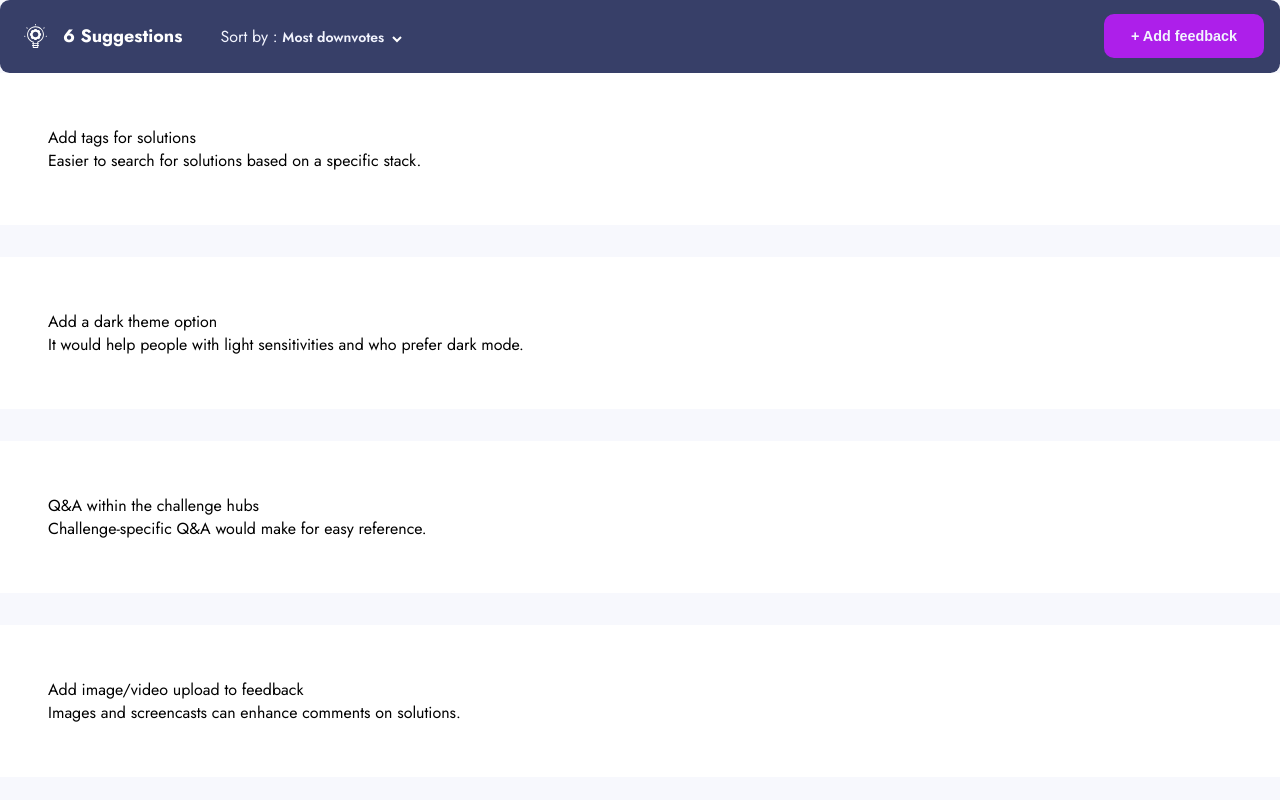
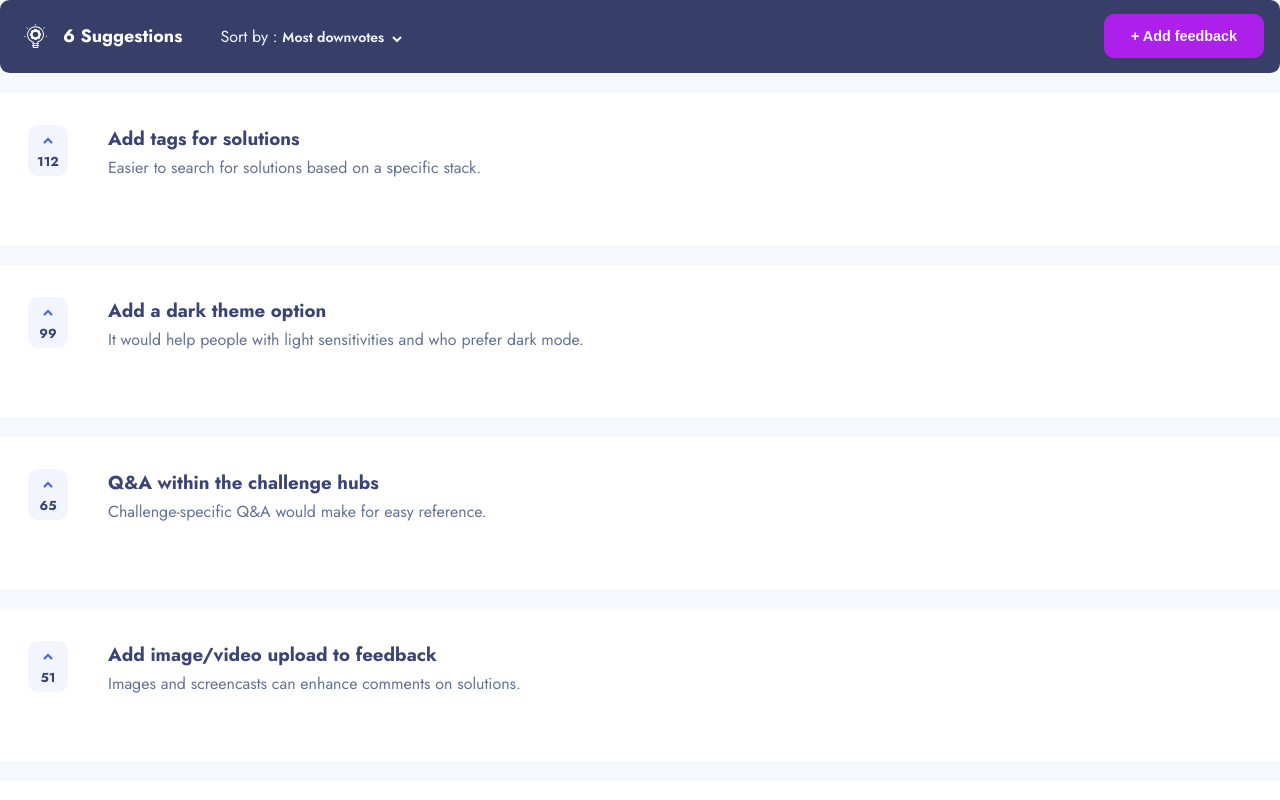
Before and after one commit to emanusantos/product-feedback, an Angular app: page / in a window 1280 px wide. Shown: the top 800 px of the page. Built offline with nearby package versions, Linux system fonts and the light colour scheme.

Commit message:
feat: setup upvotes component

```diff
--- a/src/app/app.module.ts
+++ b/src/app/app.module.ts
@@ -9,6 +9,7 @@ import { HomeComponent } from './routes/home/home.component';
 import { HeaderComponent } from './components/header/header.component';
 import { SelectComponent } from './components/select/select.component';
 import { FeedbackComponent } from './components/feedback/feedback.component';
+import { UpvotesComponent } from './components/upvotes/upvotes.component';
 
 @NgModule({
   declarations: [
@@ -18,6 +19,7 @@ import { FeedbackComponent } from './components/feedback/feedback.component';
     HeaderComponent,
     SelectComponent,
     FeedbackComponent,
+    UpvotesComponent,
   ],
   imports: [
     BrowserModule,
--- a/src/app/components/feedback/feedback.component.html
+++ b/src/app/components/feedback/feedback.component.html
@@ -1,4 +1,8 @@
-<div class="container" [ngStyle]="!isLastItem ? { 'margin-bottom': '2rem' } : {}">
-    <p>{{ request.title }}</p>
-    <p>{{ request.description }}</p>
-</div>
+<article class="container">
+    <app-upvotes [numberOfUpvotes]="request.upvotes" />
+
+    <section>
+        <h3>{{ request.title }}</h3>
+        <p>{{ request.description }}</p>
+    </section>
+</article>
--- a/src/app/components/feedback/feedback.component.sass
+++ b/src/app/components/feedback/feedback.component.sass
@@ -4,6 +4,20 @@
     background-color: $white
     height: 9.5rem
     display: flex
+    margin-top: 1.25rem
+    padding-left: 1.75rem
+    padding-top: 2rem
+    gap: 2.5rem
+
+section
+    display: flex
     flex-direction: column
-    justify-content: center
-    padding-left: 3rem
+    gap: 0.25rem
+
+h3
+    color: $dark-blue-alt
+
+p
+    font-size: 16px
+    color: $grayish-blue
+    font-weight: 400
--- a/src/app/components/feedback/feedback.component.ts
+++ b/src/app/components/feedback/feedback.component.ts
@@ -17,5 +17,4 @@ export class FeedbackComponent {
     upvotes: 0,
     comments: [],
   };
-  @Input() isLastItem = false;
 }
--- /dev/null
+++ b/src/app/components/upvotes/upvotes.component.html
@@ -0,0 +1,4 @@
+<div class="container">
+    <img src="../../../assets/shared/icon-arrow-up.svg">
+    <b>{{ numberOfUpvotes }}</b>
+</div>
--- /dev/null
+++ b/src/app/components/upvotes/upvotes.component.sass
@@ -0,0 +1,17 @@
+@import 'src/styles'
+
+.container
+    width: 2.5rem
+    height: 3.2rem
+    background-color: $button-label
+    display: flex
+    flex-direction: column
+    justify-content: center
+    align-items: center
+    gap: .5rem
+    padding: 1rem .5rem .5rem .5rem
+    border-radius: 10px
+
+b
+    color: $dark-blue-alt
+    font-size: 13px
--- a/src/app/routes/home/home.component.html
+++ b/src/app/routes/home/home.component.html
@@ -1,5 +1,5 @@
 <app-header />
 
 <main>
-    <app-feedback *ngFor="let request of data.productRequests; let i = index" [request]="request" [isLastItem]="i === data.productRequests.length - 1" />
+    <app-feedback *ngFor="let request of data.productRequests" [request]="request" />
 </main>
```
Also changed, not shown: src/app/components/upvotes/upvotes.component.ts (added, +10 -0 lines), 1 other file (tests, documents, lock files or other folders).
